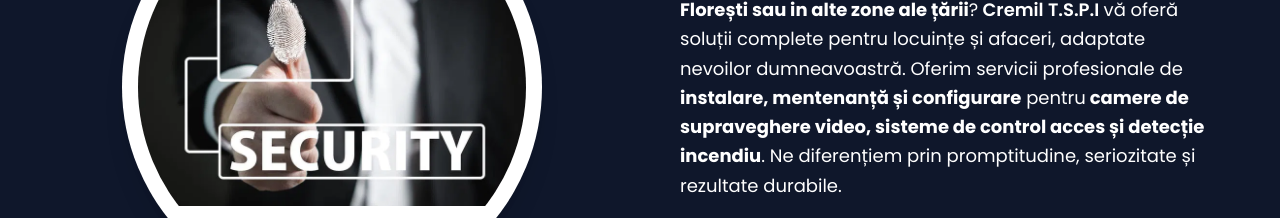
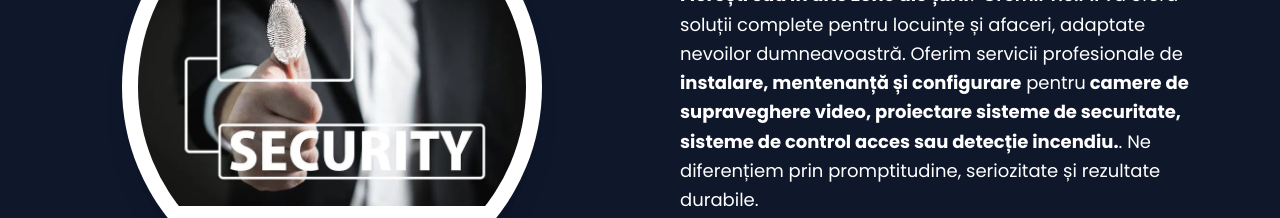
Before and after one commit to teodorpantiru/Test, a Next.js app: page / in a window 1280 px wide. Shown: the part 318-536 px from the top of the page. Built offline with nearby package versions, Linux system fonts and the light colour scheme.

Commit message:
updateF5

```diff
--- a/app/components/HomePage.jsx
+++ b/app/components/HomePage.jsx
@@ -34,8 +34,8 @@ export default function HomePage() {
             <strong>instalare, mentenanță și configurare</strong> pentru
             <strong>
               {" "}
-              camere de supraveghere video, sisteme de control acces și detecție
-              incendiu
+              camere de supraveghere video, proiectare sisteme de securitate,
+              sisteme de control acces sau detecție incendiu.
             </strong>
             . Ne diferențiem prin promptitudine, seriozitate și rezultate
             durabile.
```
